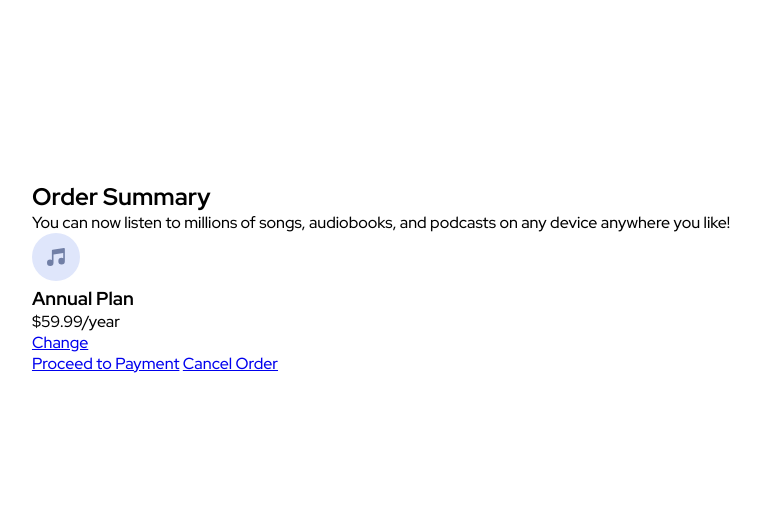
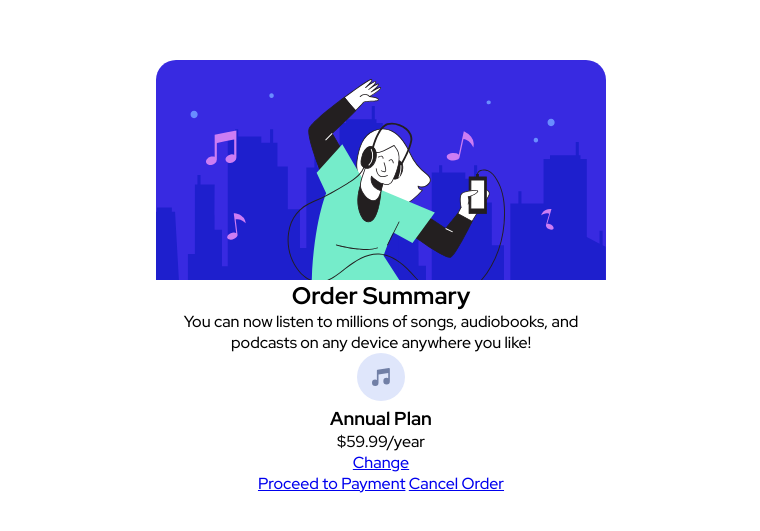
Before and after one commit to KingJosephI/order-summary-component-main, a plain HTML site: page index.html in a window 1280 px wide. Shown: the part 123-654 px from the top of the page, without its empty margins (259-1019 px from the left). Drawn offline with Linux system fonts and the light colour scheme.

Commit message:
feat: add to the hero section a background image

```diff
--- a/index.html
+++ b/index.html
@@ -32,6 +32,20 @@
         justify-content: center;
         align-items: center;
         min-height: 100vh;
+      }
+
+      section {
+        width: 28.125rem;
+        border-radius: 1.25rem;
+        overflow: hidden;
+        text-align: center;
+      }
+
+      .hero {
+        min-height: 13.75rem;
+        background-image: url('./images/illustration-hero.svg');
+        background-repeat: no-repeat;
+        background-size: cover;
       }
     </style>
   </head>
```
